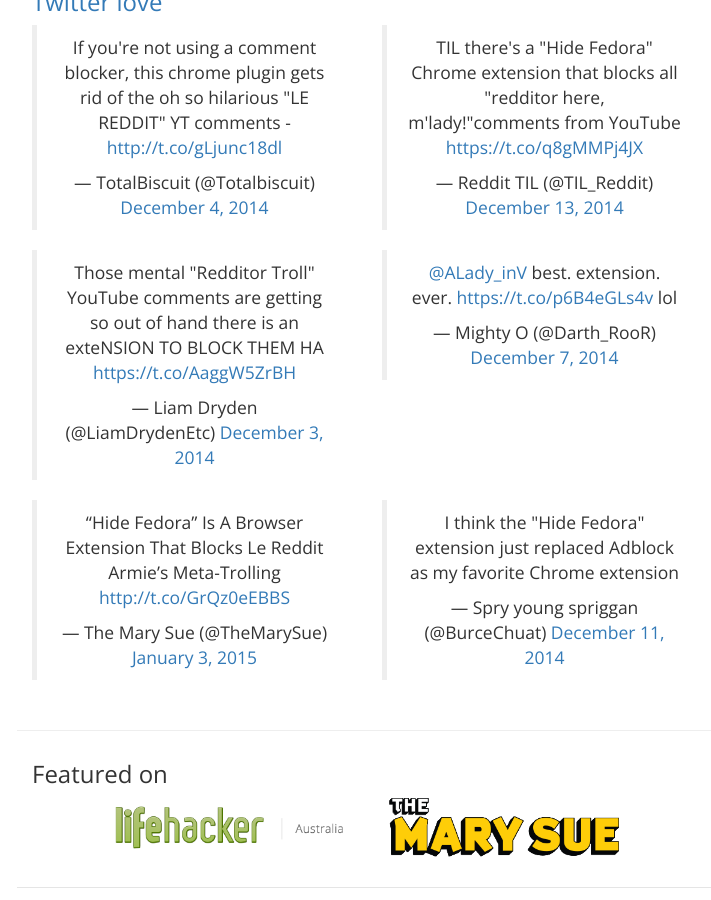
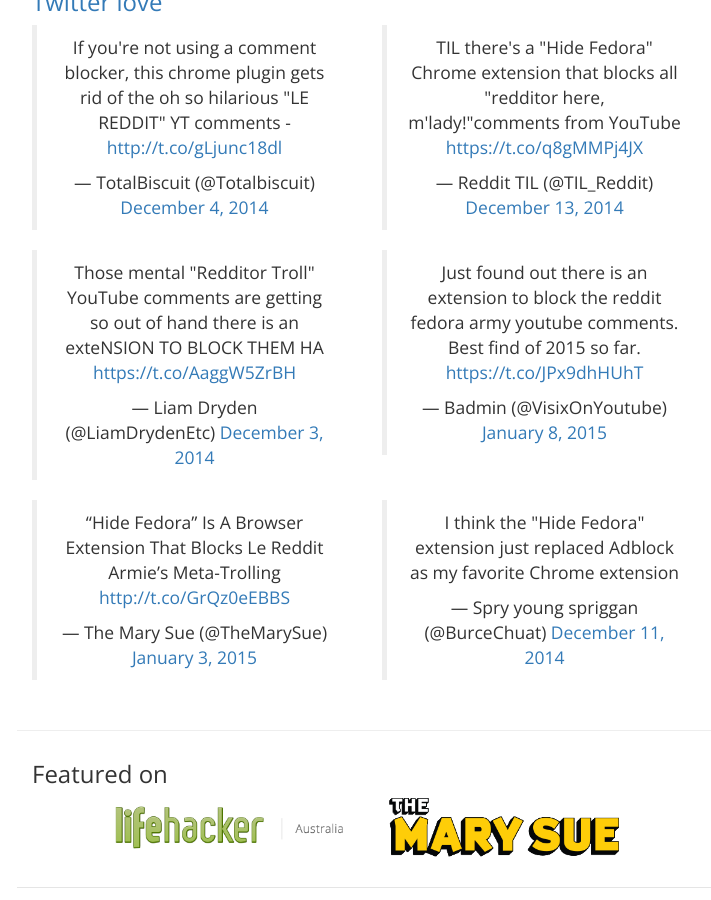
Before and after one commit to hadalin/hidefedora, a Jekyll site: the page built from index.html, in a window 1280 px wide and 900 px high, scrolled down 1448 px. Shown: the whole window, without its empty margins (273-984 px from the left). Built offline with Jekyll 4.4.1, drawn with Linux system fonts in a browser that asks for light colours; nearby versions of some CDN libraries; comment, search, counter and statistics services are not loaded.

Commit message:
Replace tweet

```diff
--- a/index.html
+++ b/index.html
@@ -117,7 +117,7 @@
     <blockquote class="twitter-tweet" lang="en"><p>Those mental &quot;Redditor Troll&quot; YouTube comments are getting so out of hand there is an exteNSION TO BLOCK THEM HA <a href="https://t.co/AaggW5ZrBH">https://t.co/AaggW5ZrBH</a></p>&mdash; Liam Dryden (@LiamDrydenEtc) <a href="https://twitter.com/LiamDrydenEtc/status/539934951316013056">December 3, 2014</a></blockquote>
   </div>
   <div class="col-sm-6 col-center">
-    <blockquote class="twitter-tweet" lang="en"><p><a href="https://twitter.com/ALady_inV">@ALady_inV</a> best. extension. ever. <a href="https://t.co/p6B4eGLs4v">https://t.co/p6B4eGLs4v</a> lol</p>&mdash; Mighty O (@Darth_RooR) <a href="https://twitter.com/Darth_RooR/status/541692057371561984">December 7, 2014</a></blockquote>
+    <blockquote class="twitter-tweet" lang="en"><p>Just found out there is an extension to block the reddit fedora army youtube comments. Best find of 2015 so far. <a href="https://t.co/JPx9dhHUhT">https://t.co/JPx9dhHUhT</a></p>&mdash; Badmіn (@VisixOnYoutube) <a href="https://twitter.com/VisixOnYoutube/status/553068613091860480">January 8, 2015</a></blockquote>
   </div>
 </div>
 <div class="row section">
```
